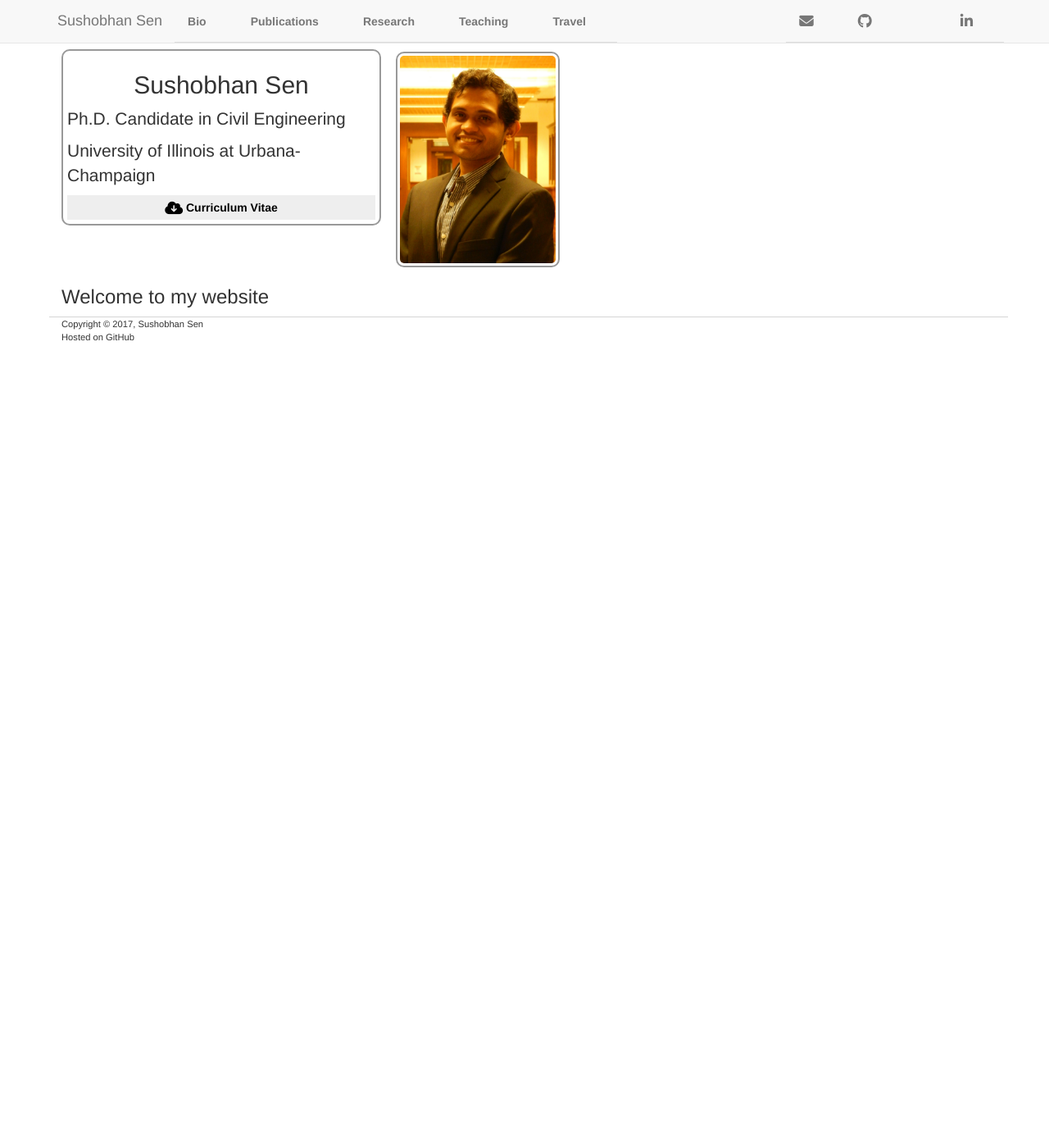
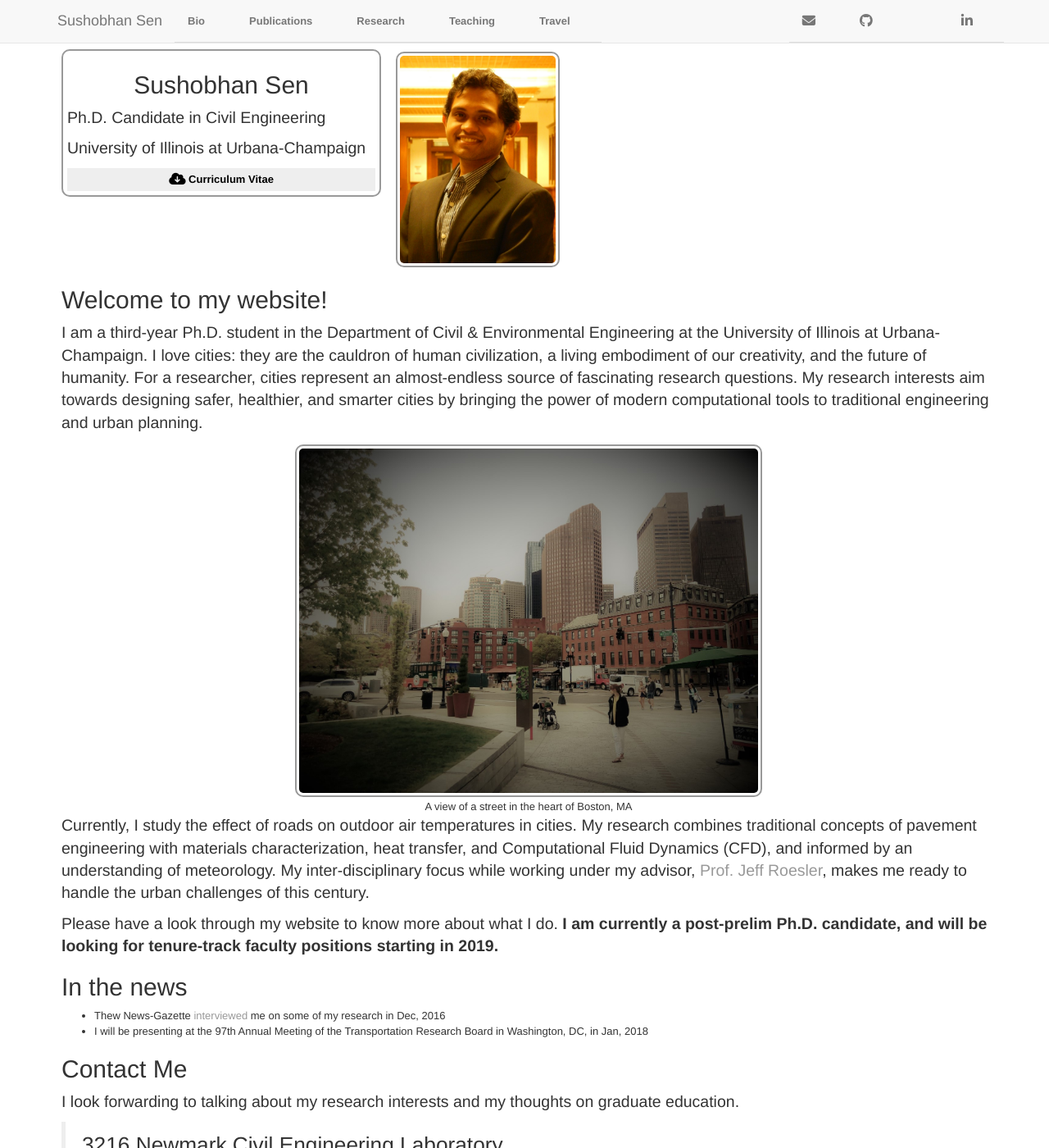
Before and after one commit to sushobhansen/sushobhansen.github.io, a Jekyll site: the page built from index.md, in a window 1280 px wide and 1400 px high. Shown: the whole window at 82% size. Built offline with Jekyll 4.4.1, drawn with Linux system fonts in a browser that asks for light colours; nearby versions of some CDN libraries; a style sheet for code colours, icons or effects is not loaded; some of the changed text lies outside the part shown.

Commit message:
Added more info to homepage and fontsize to body in CSS

```diff
--- a/css/main.css
+++ b/css/main.css
@@ -3,6 +3,7 @@ body {
 	margin-right: 60px;
 	margin-left: 60px;
 	margin-bottom: auto;
+	font-size: small;
 }
 
 img {
--- a/index.md
+++ b/index.md
@@ -17,4 +17,29 @@ title: Sushobhan Sen | Home
 	</div><!--row-->
 </div><!--container-->
 
-### Welcome to my website
+## Welcome to my website!
+I am a third-year Ph.D. student in the Department of Civil & Environmental Engineering at the University of Illinois at Urbana-Champaign. I love cities: they are the cauldron of human civilization, a living embodiment of our creativity, and the future of humanity. For a researcher, cities represent an almost-endless source of fascinating research questions. My research interests aim towards designing safer, healthier, and smarter cities by bringing the power of modern computational tools to traditional engineering and urban planning.
+
+<figure style="text-align:center;">
+	<img src="/images/boston-street.jpg" width="50%" height="auto" alt="boston-street">
+	<figcaption>A view of a street in the heart of Boston, MA</figcaption>
+</figure>
+
+Currently, I study the effect of roads on outdoor air temperatures in cities. My research combines traditional concepts of pavement engineering with materials characterization, heat transfer, and Computational Fluid Dynamics (CFD), and informed by an understanding of meteorology. My inter-disciplinary focus while working under my advisor, [Prof. Jeff Roesler](https://cee.illinois.edu/directory/profile/jroesler), makes me ready to handle the urban challenges of this century.
+
+Please have a look through my website to know more about what I do. **I am currently a post-prelim Ph.D. candidate, and will be looking for tenure-track faculty positions starting in 2019.**
+
+## In the news
+- Thew News-Gazette [interviewed](http://www.news-gazette.com/video/2016-12-23/wired-sushobhan-sen.html) me on some of my research in Dec, 2016
+- I will be presenting at the 97th Annual Meeting of the Transportation Research Board in Washington, DC, in Jan, 2018
+
+## Contact Me
+I look forwarding to talking about my research interests and my thoughts on graduate education.
+
+>3216 Newmark Civil Engineering Laboratory, <br>
+>Department of Civil and Environmental Engineering, <br>
+University of Illinois at Urbana-Champaign, <br>
+>205 N Matthews Ave, Urbana 61801, <br>
+>Illinois, USA
+
+>**Email:** sen6 (at) illinois (dot) edu
```
Also changed, not shown: images/boston-street.jpg (added).
